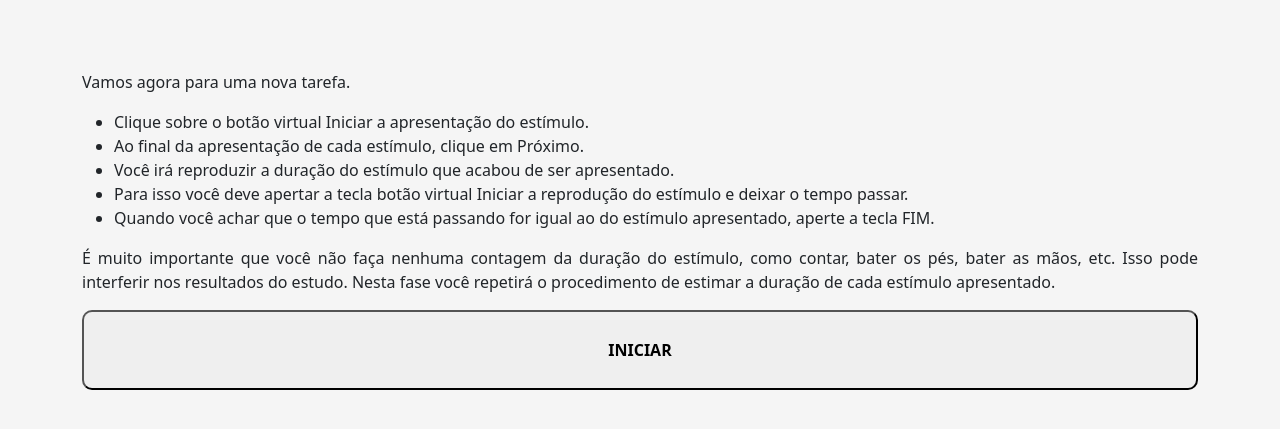
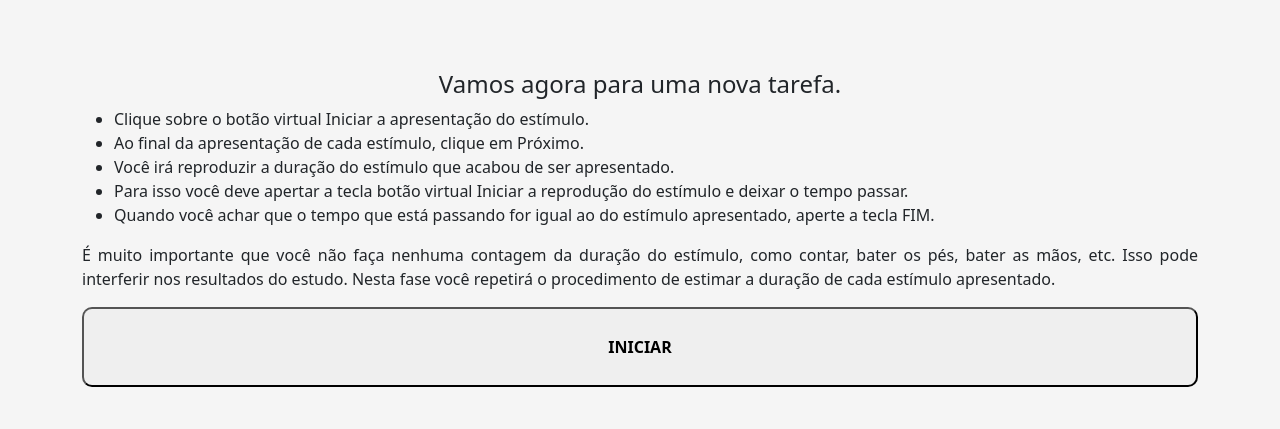
Before and after one commit to alsgil13/GLB-OTERS, a plain HTML site: page intrucoesTr.html in a window 1280 px wide. Shown: the part 279-708 px from the top of the page. Drawn offline with nearby package versions, Linux system fonts and the light colour scheme.

```diff
--- a/intrucoesTr.html
+++ b/intrucoesTr.html
@@ -32,7 +32,7 @@
 
         <div class="row">
             <div class="col-xs-12 col-sm-12 col-md-12 col-lg-12">
-                <p>Vamos agora para uma nova tarefa.</p>
+                <h4 class="text-center">Vamos agora para uma nova tarefa.</h4>
                 <ul>
                     <li>Clique sobre o botão virtual Iniciar a apresentação do estímulo.</li>
                     <li>Ao final da apresentação de cada estímulo, clique em Próximo.</li>
```
